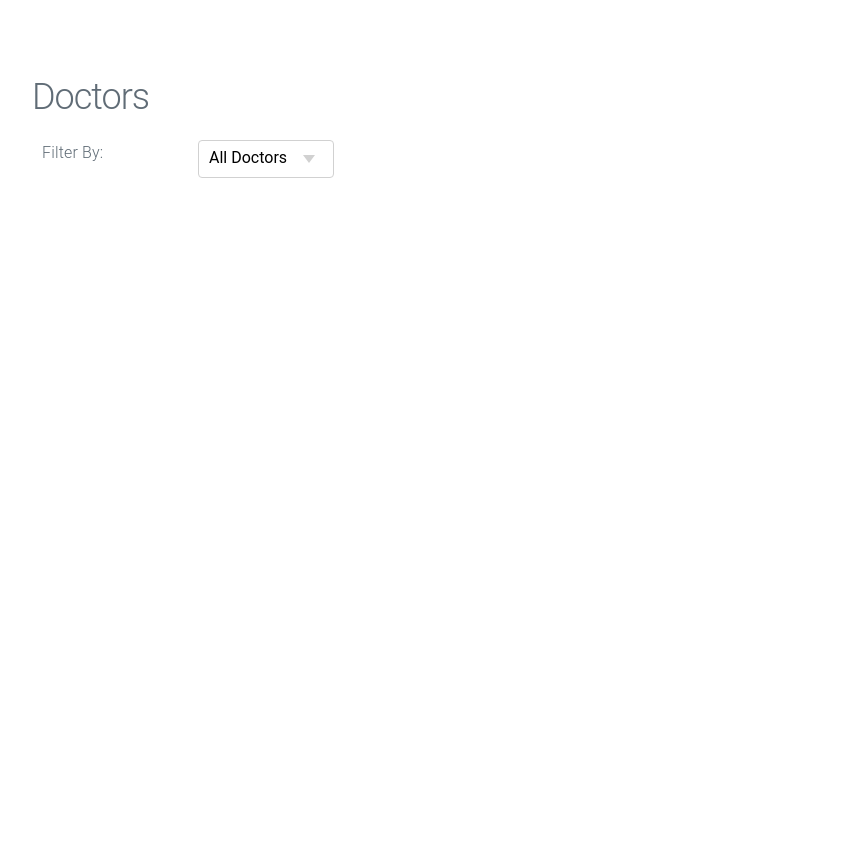
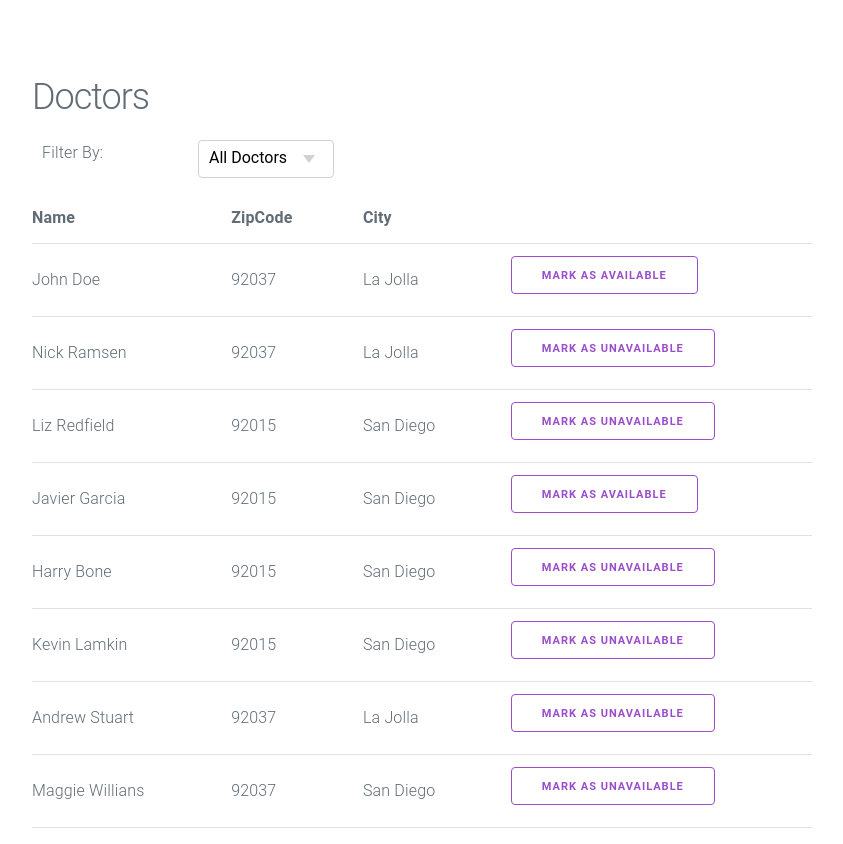
Before and after one commit to iThiagoLessa/list-doctors, a React app: page / in a window 1280 px wide. Shown: the top 844 px of the page, without its empty margins (218-1061 px from the left). Before the commit the page ends 800 px from the top, so only its background shows below. Built offline with nearby package versions, Linux system fonts and the light colour scheme.

Commit message:
finalização da index HTML e separação de componentes

```diff
--- a/package.json
+++ b/package.json
@@ -15,6 +15,7 @@
     "@babel/core": "^7.9.6",
     "@babel/preset-env": "^7.9.6",
     "@babel/preset-react": "^7.13.13",
+    "axios": "^0.15.3",
     "babel-loader": "^8.1.0",
     "concurrently": "^5.3.0",
     "css-loader": "^4.2.1",
--- /dev/null
+++ b/src/components/Filter.jsx
@@ -0,0 +1,17 @@
+import React from "react";
+
+const Filter = (props) => {
+  return (
+    <div className="row">
+      <div className="column column-20">Filter By:</div>
+      <div className="column column-20">
+        <select id="availabilityFilterSelect">
+          <option value="all">All Doctors</option>
+          <option value="available">Available Doctors</option>
+        </select>
+      </div>
+      <div id="searchContainer"></div>
+    </div>
+  );
+};
+export default Filter;
--- /dev/null
+++ b/src/components/TableDoctors.jsx
@@ -0,0 +1,102 @@
+import React from "react";
+
+const TableDoctors = (props) => {
+  return (
+    <div className="row">
+      <table>
+        <thead>
+          <tr>
+            <th>Name</th>
+            <th>ZipCode</th>
+            <th>City</th>
+            <th></th>
+          </tr>
+        </thead>
+        <tbody id="doctors">
+          <tr data-upin="202029">
+            <td>John Doe</td>
+            <td>92037</td>
+            <td>La Jolla</td>
+            <td>
+              <button className="button button-outline">
+                Mark as Available
+              </button>
+            </td>
+          </tr>
+          <tr data-upin="402910">
+            <td>Nick Ramsen</td>
+            <td>92037</td>
+            <td>La Jolla</td>
+            <td>
+              <button className="button button-outline">
+                Mark as Unavailable
+              </button>
+            </td>
+          </tr>
+          <tr data-upin="910291">
+            <td>Liz Redfield</td>
+            <td>92015</td>
+            <td>San Diego</td>
+            <td>
+              <button className="button button-outline">
+                Mark as Unavailable
+              </button>
+            </td>
+          </tr>
+          <tr data-upin="202914">
+            <td>Javier Garcia</td>
+            <td>92015</td>
+            <td>San Diego</td>
+            <td>
+              <button className="button button-outline">
+                Mark as Available
+              </button>
+            </td>
+          </tr>
+          <tr data-upin="394840">
+            <td>Harry Bone</td>
+            <td>92015</td>
+            <td>San Diego</td>
+            <td>
+              <button className="button button-outline">
+                Mark as Unavailable
+              </button>
+            </td>
+          </tr>
+          <tr data-upin="982170">
+            <td>Kevin Lamkin</td>
+            <td>92015</td>
+            <td>San Diego</td>
+            <td>
+              <button className="button button-outline">
+                Mark as Unavailable
+              </button>
+            </td>
+          </tr>
+          <tr data-upin="393920">
+            <td>Andrew Stuart</td>
+            <td>92037</td>
+            <td>La Jolla</td>
+            <td>
+              <button className="button button-outline">
+                Mark as Unavailable
+              </button>
+            </td>
+          </tr>
+          <tr data-upin="655942">
+            <td>Maggie Willians</td>
+            <td>92037</td>
+            <td>San Diego</td>
+            <td>
+              <button className="button button-outline">
+                Mark as Unavailable
+              </button>
+            </td>
+          </tr>
+        </tbody>
+      </table>
+    </div>
+  );
+};
+
+export default TableDoctors;
--- a/src/main/App.jsx
+++ b/src/main/App.jsx
@@ -1,6 +1,12 @@
-import React from "react";
+import React, { Component } from "react";
+import axios from "axios";
+import Filter from "../components/Filter";
+import TableDoctors from "../components/TableDoctors";
+const URL = "http://localhost:3030/doctors";
 
-const App = (props) => {
+export default class App extends Component {
+
+  render() {
     return (
       <div className="container main-container">
         {/* Header */}
@@ -9,17 +15,11 @@ const App = (props) => {
         </div>
 
         {/* FILTER AREA*/}
-      <div className="row">
-        <div className="column column-20">Filter By:</div>
-        <div className="column column-20">
-          <select id="availabilityFilterSelect">
-              <option value="all">All Doctors</option>
-              <option value="available">Available Doctors</option>
-          </select>
-        </div>
-      </div>
+        <Filter />
+
+        {/* CONTENT */}
+        <TableDoctors />
       </div>
     );
-};
-
-export default App;
+  }
+}
```
Also changed, not shown: 1 other file (tests, documents, lock files or other folders). Lines whose indentation alone changed are shown as unchanged.
